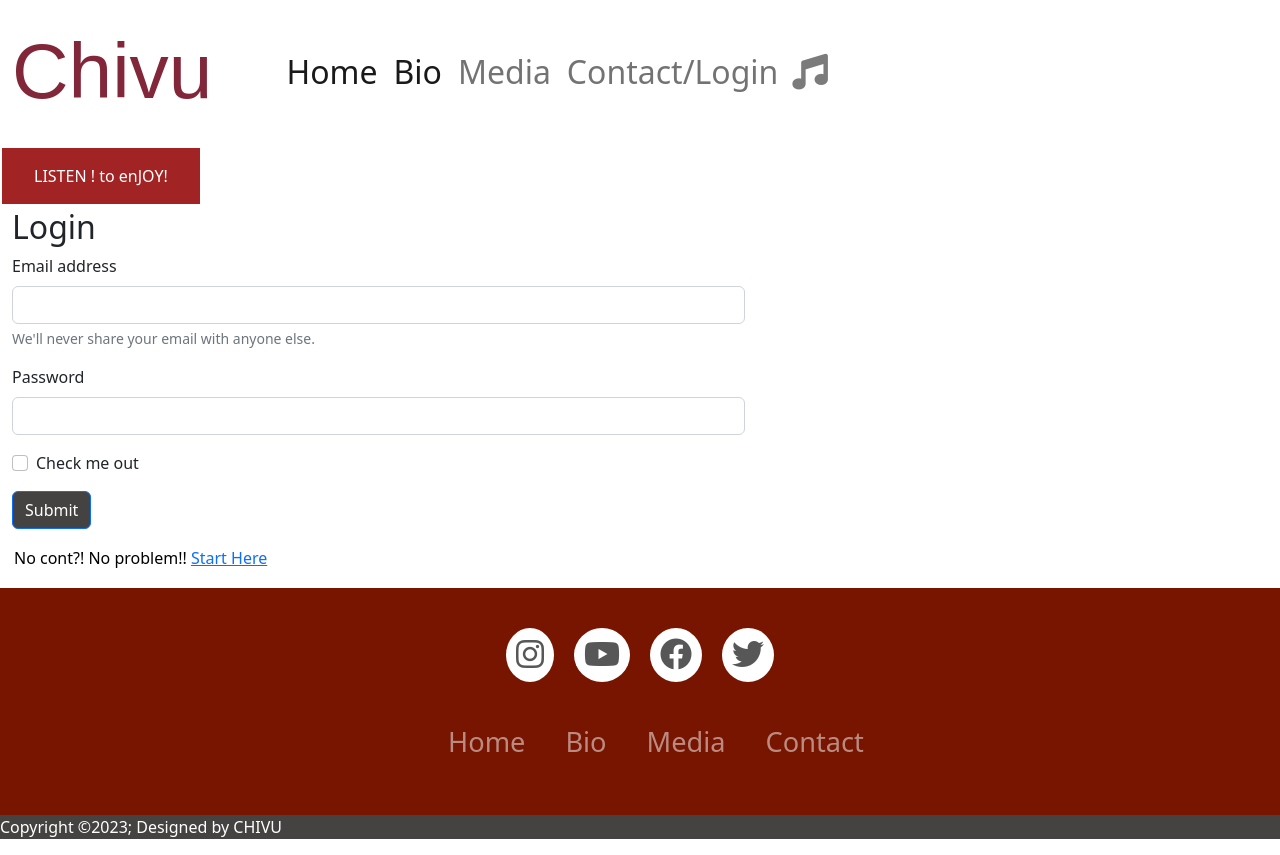
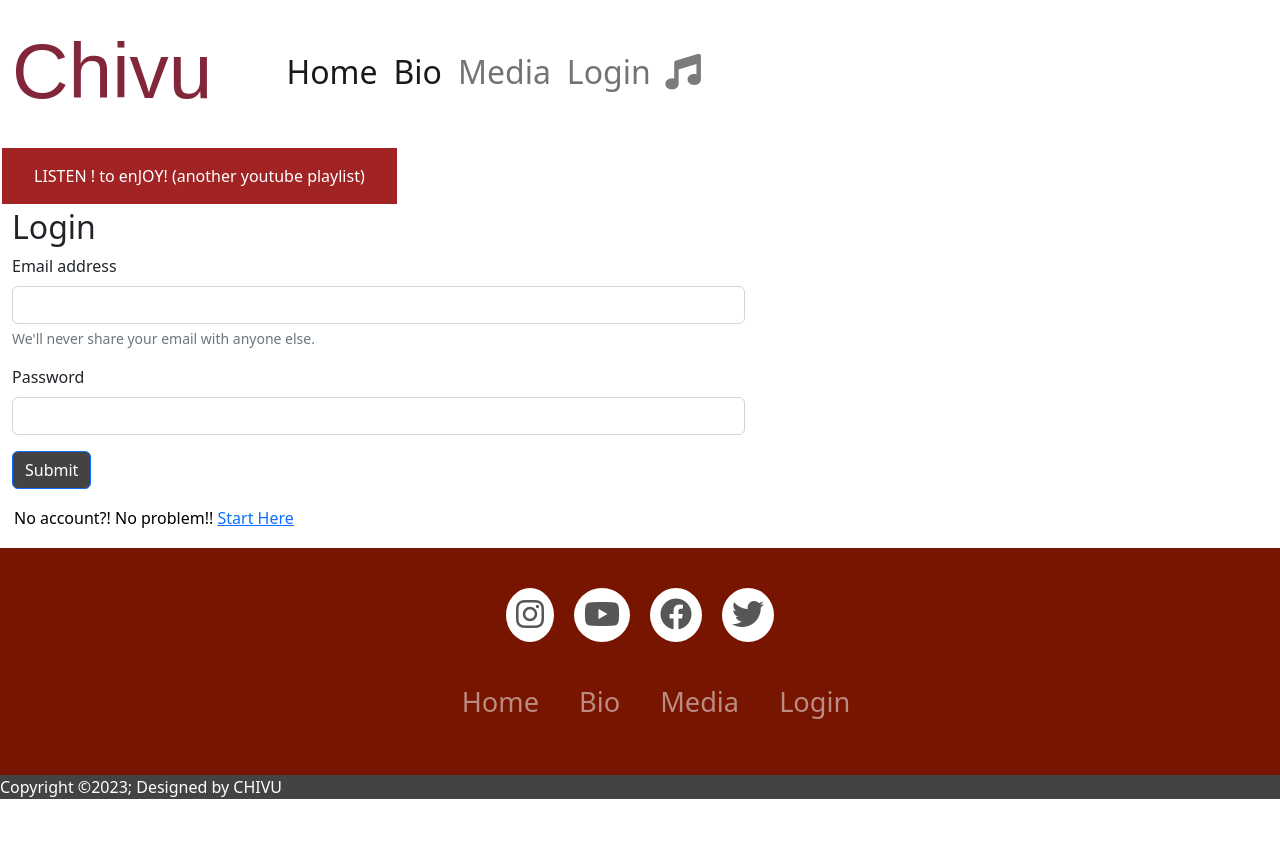
Before and after one commit to Chivu23/Online_Portfolio, a Flask app: page /login in a window 1280 px wide. After the commit the page ends 799 px from the top, so only its background shows below. Run offline with Flask 3, Linux system fonts and the light colour scheme.

Commit message:
little_update

```diff
--- a/app.py
+++ b/app.py
@@ -110,4 +110,4 @@ def delete_user(user_id):
 
 if __name__ == '__main__':           # use this file entrypoint
     create_database()
-    app.run(debug=True, port=7000)
+    app.run(port=7000)
--- a/templates/base.html
+++ b/templates/base.html
@@ -39,7 +39,7 @@
                     <li><a href="/">Home</a></li>
                     <li><a href="/bio">Bio</a></li>
                     <li><a href="/media">Media</a></li>
-                    <li><a href="/login">Contact</a></li>
+                    <li><a href="/login">Login</a></li>
                 </ul>
             </div>
         </div>
--- a/templates/bio.html
+++ b/templates/bio.html
@@ -22,7 +22,7 @@ it's a very big field and that attracts me strongly. I realize that an important
             <div class="card-body">
                 <h5 class="card-title">Not very much posting. Less is More</h5>
                 <p class="card-text">I really like online, but spending life is living life, not trying to post in the rush of views. So live the moment and post in the toilet or in the subway...</p>
-                <a href="https://www.instagram.com/billy_locco_crocco/" class="btn btn-primary">Go to my Insta </a>
+                <a href="https://www.instagram.com/billy_locco_crocco/" class="btn btn-primary">Go to my Instagram </a>
             </div>
             </div>
             <div class="card">
@@ -30,7 +30,7 @@ it's a very big field and that attracts me strongly. I realize that an important
             <div class="card-body">
                 <h5 class="card-title">and if u want fb...</h5>
                 <p class="card-text">a nice platform, for its time, in which I don't know what else I'm looking for.</p>
-                <a href="https://www.facebook.com/chivu.george.54" class="btn btn-primary">Go to my FaceBook </a>
+                <a href="https://www.facebook.com/chivu.george.54" class="btn btn-primary">Go to my Facebook </a>
             </div>
             </div>
 {% endblock %}
--- a/templates/home.html
+++ b/templates/home.html
@@ -8,7 +8,7 @@
                 <h5 class="heading-title1"> My sweet little presentation site stars from here:</h5>
             </div>
             <a href="https://www.youtube.com/watch?v=TyA-oz7lSrc&list=PL-06oKZElUsHgp6aJ_7xgJV0NhsAwh_CW&index=1" target="_blank">
-                <button class="btn-custom-joy"> LISTEN ! WITH JOY!</button>
+                <button class="btn-custom-joy"> LISTEN ! WITH JOY! (youtube playlist)</button>
             </a>
             <div class="col">
                 {% include "carousel.html" %}
--- a/templates/login.html
+++ b/templates/login.html
@@ -1,8 +1,8 @@
 {% extends "base.html" %}
 {% block content %}
 <div>
-<a href="https://www.youtube.com/watch?v=mmWr0rXeeh8&list=PL1bL77gOePuKImQQDM-Qpv9JWaqDORJvU&index=3">
-    <button class="btn-custom-enjoy"> LISTEN ! to enJOY!</button>
+<a href="https://www.youtube.com/watch?v=mmWr0rXeeh8&list=PL1bL77gOePuKImQQDM-Qpv9JWaqDORJvU&index=3" target="_blank">
+    <button class="btn-custom-enjoy"> LISTEN ! to enJOY! (another youtube playlist)</button>
 </a>
 </div>
 <div class="container-fluid">
@@ -23,12 +23,8 @@
                 {{ error }}
             </div>
      {% endif %}
-  <div class="mb-3 form-check">
-    <input type="checkbox" class="form-check-input" id="exampleCheck1">
-    <label class="form-check-label" for="exampleCheck1">Check me out</label>
-  </div>
   <button type="submit" class="btn btn-primary">Submit</button>
-  <p class="spaced-top-2"> No cont?! No problem!! <a href="/users/add" target="_blank"> Start Here </a></p>
+  <p class="spaced-top-2"> No account?! No problem!! <a href="/users/add" target="_blank"> Start Here </a></p>
 </form>
     </div>
 </div>
--- a/templates/navbar.html
+++ b/templates/navbar.html
@@ -10,12 +10,12 @@
         <a class="nav-link active" aria-current="page" href="/">Home</a>
         <a class="nav-link active" aria-current="page" href="{{ url_for('bio') }}">Bio</a>
         <a class="nav-link" aria-current="page" href="/media">Media</a>
-        <a class="nav-link" aria-current="page" href="/login">Contact/Login</a>
+        <a class="nav-link" aria-current="page" href="/login">Login</a>
         {% if user %}
         <a class="nav-link" href="/"><i class="fa-solid fa-music fa-beat-fade"></i> {{ user }}</a>
         <a class="nav-link" href="/logout">Logout</a>
         {% else %}
-        <a class="nav-link" href="https://soundcloud.com/chivu1312-acab/contextcomplexconvex" target="_blank">
+        <a class="nav-link" href="https://soundcloud.com/chivu1312-acab/1923acab" target="_blank">
           <i class="fa-solid fa-music fa-beat-fade"></i></a>
         {% endif %}
       </div>
```
Also changed, not shown: Online_Portfolio.db.
